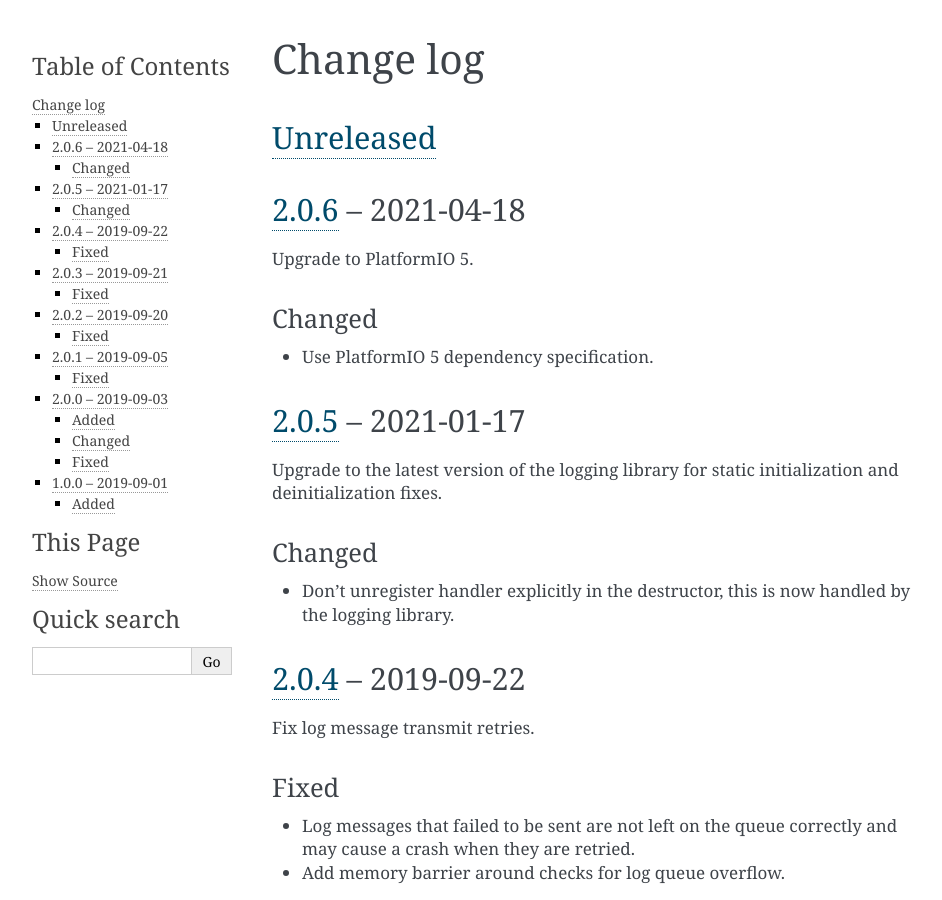
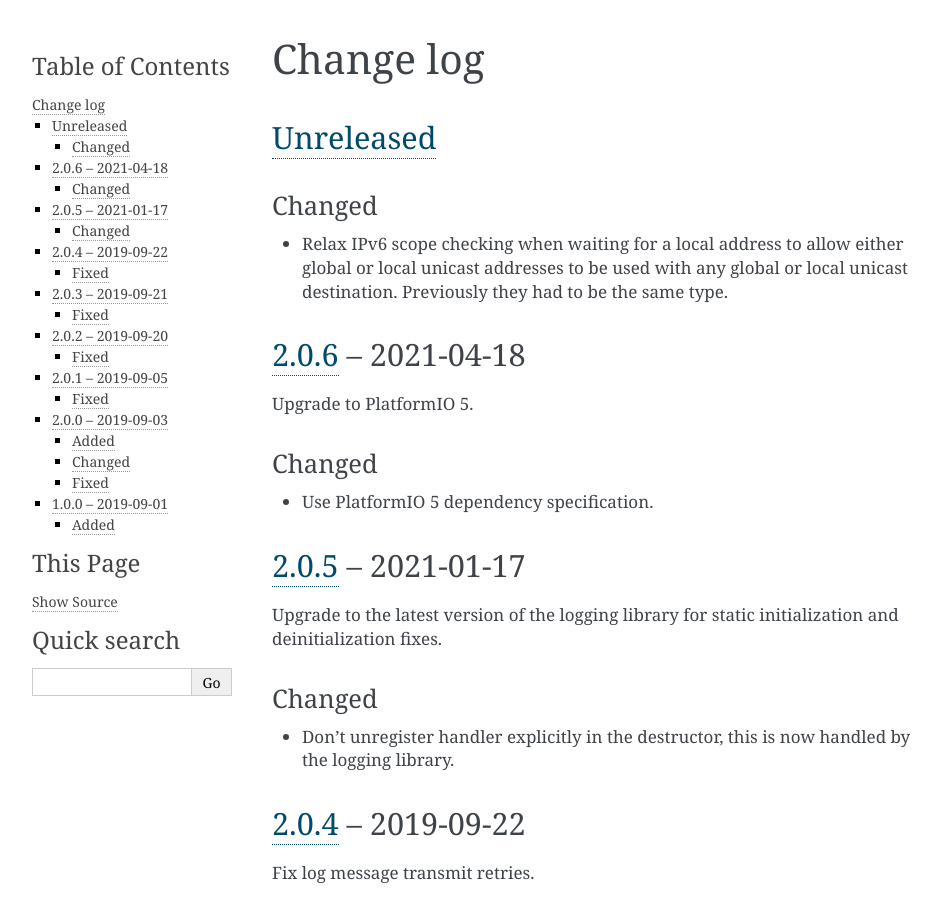
Before and after one commit to nomis/mcu-uuid-syslog, a Sphinx documentation site: the page built from docs/changelog.rst, in a window 1280 px wide and 900 px high. Shown: the whole window, without its empty margins (148-1090 px from the left). Built offline with Sphinx 7.4.7, drawn with Linux system fonts in a browser that asks for light colours.

Commit message:
Relax IPv6 scope checking

```diff
--- a/docs/changelog.rst
+++ b/docs/changelog.rst
@@ -3,6 +3,13 @@ Change log
 
 Unreleased_
 -----------
+
+Changed
+~~~~~~~
+
+* Relax IPv6 scope checking when waiting for a local address to allow
+  either global or local unicast addresses to be used with any global
+  or local unicast destination. Previously they had to be the same type.
 
 2.0.6_ |--| 2021-04-18
 ----------------------
```
Also changed, not shown: 1 other file.
